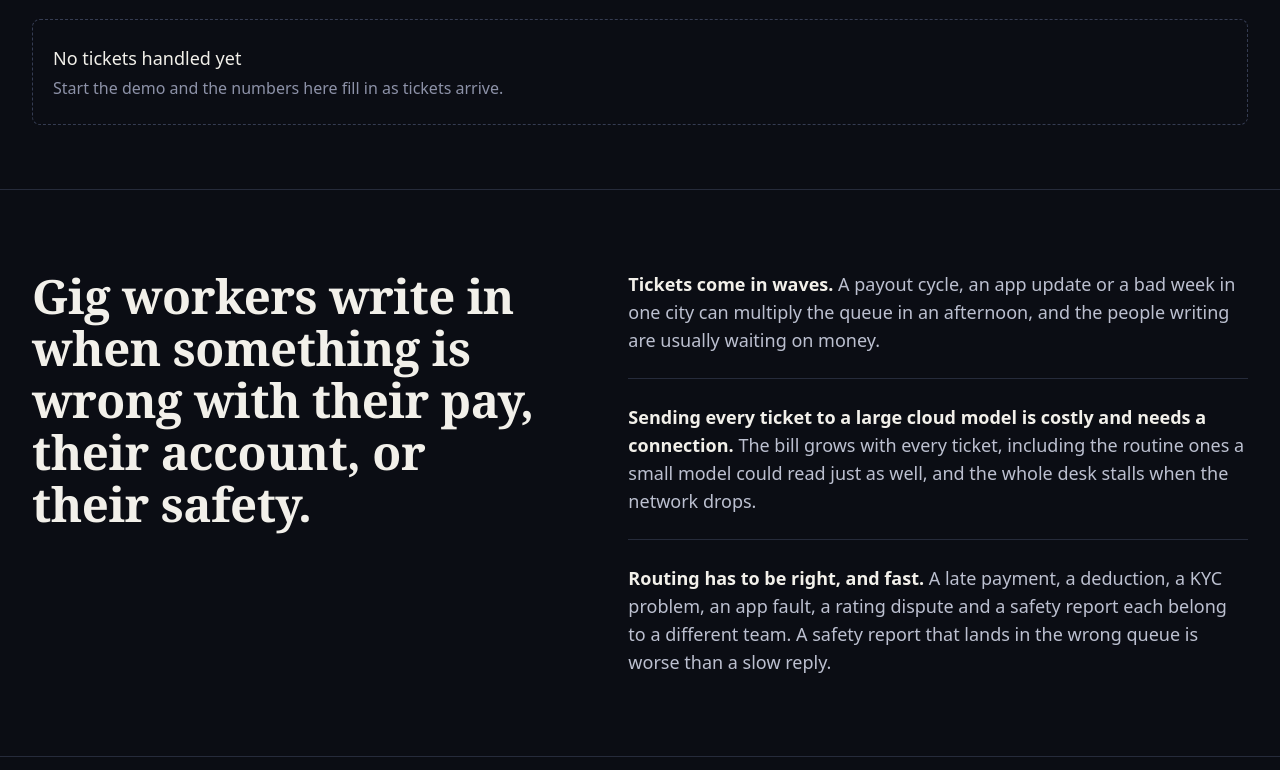
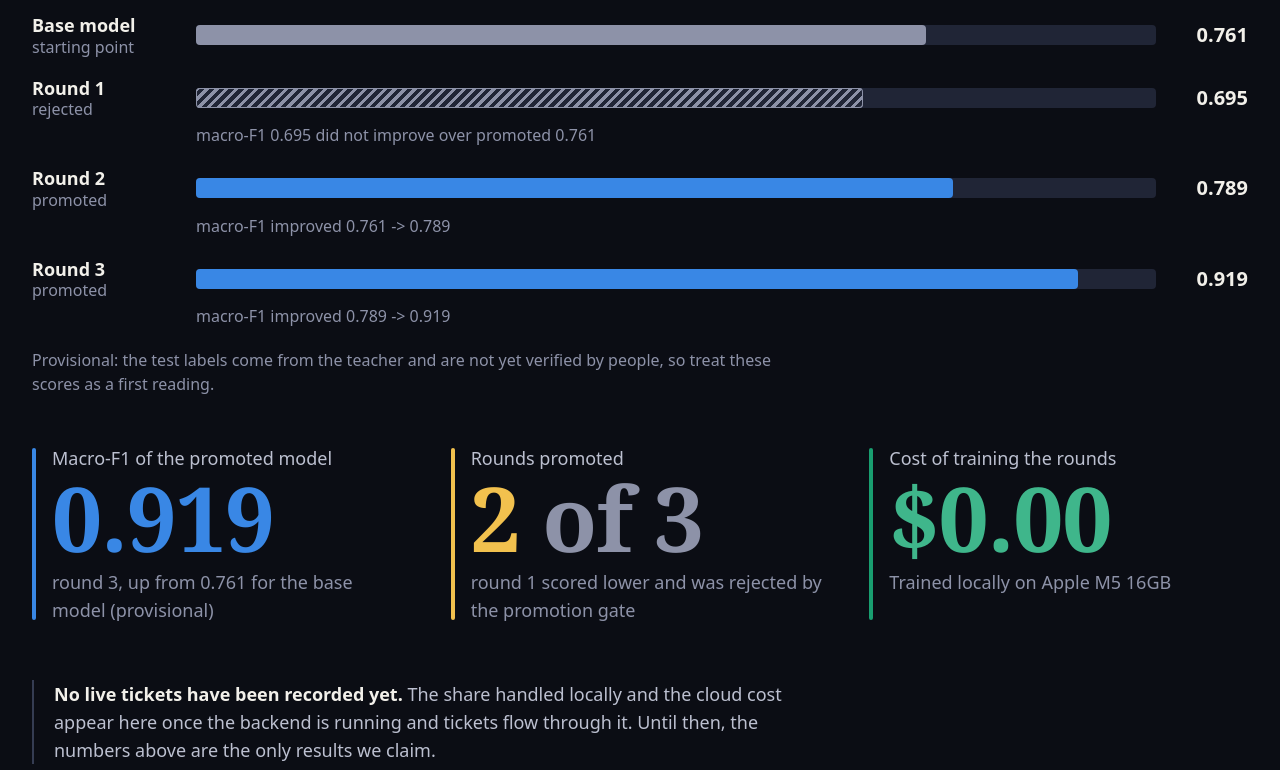
Before and after one commit to Auro-rium/understudy, a Next.js app in the folder frontend/: page / in a window 1280 px wide. Shown: the part 790-1560 px from the top of the page. Built offline with nearby package versions, Linux system fonts and the light colour scheme; no server answers.

Commit message:
Landing: drive hero from real evaluation data (macro-F1 ladder, promoted vs rejected rounds), gate live counters on real traffic
Co-Authored-By: Claude Sonnet 5.5 <noreply@anthropic.com>

```diff
--- a/frontend/src/components/landing/Credit.tsx
+++ b/frontend/src/components/landing/Credit.tsx
@@ -4,7 +4,7 @@ export function Credit() {
       <div className="mx-auto flex max-w-[120rem] flex-wrap items-baseline justify-between gap-x-8 gap-y-2 px-4 py-8 sm:px-8">
         <p className="text-lg text-ink-2">Team e/acc — Awign Hackathon (Open Theme)</p>
         <p className="text-base text-ink-3">
-          Runs entirely on this machine: no external requests, so it keeps working with Wi-Fi off.
+          Served locally, this app makes no external requests, so it keeps working with Wi-Fi off.
         </p>
       </div>
     </footer>
--- a/frontend/src/components/landing/Destinations.tsx
+++ b/frontend/src/components/landing/Destinations.tsx
@@ -4,12 +4,12 @@ const PAGES = [
   {
     href: "/live",
     title: "Live",
-    body: "Start a stream of tickets and watch each one get routed, then turn the network off and work the review queue.",
+    body: "With the backend running, start a stream of tickets and watch each one get routed, then turn the network off and work the review queue.",
   },
   {
     href: "/training",
     title: "Training",
-    body: "Run a training round and follow it from collecting examples to promoting the new model version.",
+    body: "Every training round so far: loss curve, test-set scores, and whether it was promoted or rejected. With the backend running you can start a new one.",
   },
   {
     href: "/results",
--- a/frontend/src/components/landing/Hero.tsx
+++ b/frontend/src/components/landing/Hero.tsx
@@ -1,16 +1,23 @@
 "use client";
 
+import { useMemo } from "react";
 import Link from "next/link";
 import { motion, useReducedMotion } from "motion/react";
 import { useStore } from "@/lib/store";
 import { fmtInt, fmtPct, fmtUsd } from "@/lib/format";
 import { AnimatedNumber, EmptyState, Skeleton, StatTile } from "@/components/ui";
+import { Ladder } from "./Ladder";
 import { Lineup } from "./Lineup";
 
+/** Display-only: drop the OS prefix from the recorded hardware string ("Darwin arm64 Apple M5 16GB"). */
+function hardwareLabel(h: string): string {
+  return h.replace(/^Darwin arm64\s+/, "");
+}
+
 /**
- * The hero is one idea: the page's own headline, a row of "seats" that fill
- * with the most recent real tickets (blue = the understudy handled it), and
- * the three numbers that summarise the whole run. Nothing here is decorative.
+ * The hero is the headline plus the evidence: how the model got better round by round
+ * (macro-F1 on the test set, from the real evaluation), and three numbers computed from
+ * the rounds. Live-traffic numbers only appear once tickets have actually been handled.
  */
 export function Hero() {
   const { state } = useStore();
@@ -26,7 +33,30 @@ export function Hero() {
           transition: { duration: 0.6, delay, ease: [0.16, 1, 0.3, 1] as const },
         };
 
-  const hasData = state.loaded && s !== null && s.total > 0;
+  const facts = useMemo(() => {
+    const ec = state.evalCompare;
+    const rounds = state.rounds;
+    if (!ec || rounds.length === 0) return null;
+    const base = ec.models.find((m) => m.name === "base");
+    const promoted = rounds.filter((r) => r.promoted);
+    const best = promoted.length ? promoted[promoted.length - 1] : null;
+    const rejected = rounds.filter((r) => !r.promoted);
+    const trainCost = rounds.reduce((sum, r) => sum + r.cost_usd, 0);
+    const hardware = new Set(rounds.map((r) => r.hardware).filter(Boolean));
+    return {
+      baseF1: base?.category_macro_f1 ?? null,
+      best,
+      promotedCount: promoted.length,
+      rejected,
+      total: rounds.length,
+      trainCost,
+      hardware: hardware.size === 1 ? hardwareLabel([...hardware][0]) : null,
+      provisional: ec.provisional,
+    };
+  }, [state.evalCompare, state.rounds]);
+
+  const hasLive = state.loaded && s !== null && s.total > 0;
+  const hasTickets = state.tickets.length > 0;
 
   return (
     <section className="stage-glow border-b border-line">
@@ -57,17 +87,79 @@ export function Hero() {
         </motion.div>
 
         <motion.div {...rise(0.24)} className="mt-12">
-          <Lineup />
+          {!state.loaded ? (
+            <Skeleton className="h-56" />
+          ) : facts ? (
+            <>
+              <h2 className="display mb-5 max-w-[34ch] text-[clamp(1.5rem,1.1rem+1.4vw,2.25rem)] font-semibold leading-[1.15] text-ink">
+                What the training rounds have done so far
+              </h2>
+              <Ladder />
+            </>
+          ) : (
+            <EmptyState
+              title="No evaluation results yet"
+              hint="The backend is not reachable and there is no saved snapshot with training rounds."
+            />
+          )}
         </motion.div>
 
-        <motion.div {...rise(0.36)} className="mt-12">
-          {!state.loaded ? (
-            <div className="grid gap-8 sm:grid-cols-3" aria-busy="true">
-              <Skeleton className="h-36" />
-              <Skeleton className="h-36" />
-              <Skeleton className="h-36" />
+        {facts ? (
+          <motion.div {...rise(0.36)} className="mt-12 grid gap-x-10 gap-y-9 sm:grid-cols-3">
+            {facts.best ? (
+              <StatTile
+                label="Macro-F1 of the promoted model"
+                accent="local"
+                value={<AnimatedNumber value={facts.best.eval.category_macro_f1} format={(n) => n.toFixed(3)} />}
+                sub={
+                  facts.baseF1 !== null
+                    ? `${facts.best.model_version.replace("_", " ")}, up from ${facts.baseF1.toFixed(3)} for the base model${facts.provisional ? " (provisional)" : ""}`
+                    : `${facts.best.model_version.replace("_", " ")}${facts.provisional ? " (provisional)" : ""}`
+                }
+              />
+            ) : (
+              <StatTile
+                label="Promoted models"
+                value={<AnimatedNumber value={0} format={fmtInt} />}
+                sub="No round has beaten the base model yet"
+              />
+            )}
+            <StatTile
+              label="Rounds promoted"
+              accent="spot"
+              value={
+                <>
+                  <AnimatedNumber value={facts.promotedCount} format={fmtInt} />
+                  <span className="text-ink-3"> of {fmtInt(facts.total)}</span>
+                </>
+              }
+              sub={
+                facts.rejected.length > 0
+                  ? `${facts.rejected.map((r) => r.model_version.replace("_", " ")).join(", ")} scored lower and was rejected by the promotion gate`
+                  : "Every round beat the model before it"
+              }
+            />
+            <StatTile
+              label="Cost of training the rounds"
+              accent="save"
+              value={<AnimatedNumber value={facts.trainCost} format={fmtUsd} />}
+              sub={facts.hardware ? `Trained locally on ${facts.hardware}` : "Trained locally"}
+            />
+          </motion.div>
+        ) : null}
+
+        {state.loaded ? (
+          <motion.div {...rise(0.48)} className="mt-14">
+            {hasLive && s ? (
+              <>
+                <h2 className="display mb-5 text-[clamp(1.5rem,1.1rem+1.4vw,2.25rem)] font-semibold leading-[1.15] text-ink">
+                  Live traffic
+                </h2>
+                {hasTickets ? (
+                  <div className="mb-10">
+                    <Lineup />
                   </div>
-          ) : hasData && s ? (
+                ) : null}
                 <div className="grid gap-x-10 gap-y-9 sm:grid-cols-3">
                   <StatTile
                     label="Handled on this machine"
@@ -88,17 +180,16 @@ export function Hero() {
                     sub="compared with sending every ticket to the cloud"
                   />
                 </div>
+              </>
             ) : (
-            <EmptyState
-              title="No tickets handled yet"
-              hint={
-                s === null
-                  ? "The backend is not reachable and there is no saved snapshot. Open Live once it is running."
-                  : "Start the demo and the numbers here fill in as tickets arrive."
-              }
-            />
+              <p className="max-w-3xl border-l-2 border-line-strong pl-5 text-lg text-ink-2">
+                <strong className="font-semibold text-ink">No live tickets have been recorded yet.</strong> The share
+                handled locally and the cloud cost appear here once the backend is running and tickets flow through
+                it. Until then, the numbers above are the only results we claim.
+              </p>
             )}
           </motion.div>
+        ) : null}
       </div>
     </section>
   );
--- /dev/null
+++ b/frontend/src/components/landing/Ladder.tsx
@@ -0,0 +1,113 @@
+"use client";
+
+import { useMemo, type CSSProperties } from "react";
+import { useStore } from "@/lib/store";
+import { cx, ProvisionalBadge } from "@/components/ui";
+import type { EvalModel, Round } from "@/lib/types";
+
+type Status = "start" | "promoted" | "rejected" | "other";
+
+interface Row {
+  name: string;
+  label: string;
+  status: Status;
+  f1: number;
+  note: string;
+}
+
+const STATUS_TEXT: Record<Status, string> = {
+  start: "starting point",
+  promoted: "promoted",
+  rejected: "rejected",
+  other: "",
+};
+
+const BAR: Record<Status, string> = {
+  start: "bg-ink-3",
+  promoted: "bg-local",
+  rejected: "",
+  other: "bg-ink-3",
+};
+
+/** Rejected rounds are hatched grey so the status is not carried by colour alone. */
+const HATCH: CSSProperties = {
+  backgroundImage:
+    "repeating-linear-gradient(135deg, var(--text-3) 0 3px, transparent 3px 7px)",
+  boxShadow: "inset 0 0 0 1px var(--text-3)",
+};
+
+function labelFor(name: string): string {
+  if (name === "base") return "Base model";
+  const m = /^round_(\d+)$/.exec(name);
+  if (m) return `Round ${m[1]}`;
+  return name;
+}
+
+function buildRows(models: EvalModel[], rounds: Round[]): Row[] {
+  return models.map((m) => {
+    const round = rounds.find((r) => r.model_version === m.name);
+    const status: Status = m.name === "base" ? "start" : round ? (round.promoted ? "promoted" : "rejected") : "other";
+    return { name: m.name, label: labelFor(m.name), status, f1: m.category_macro_f1, note: round?.reason ?? "" };
+  });
+}
+
+/**
+ * The evaluation as a ladder: one bar per model, from the base model up through each
+ * training round, drawn from 0 to 1 (macro-F1 on the test set). Promoted rounds are
+ * solid blue, a rejected round is hatched grey, and every row says which in words.
+ * Everything comes from state.evalCompare and state.rounds.
+ */
+export function Ladder() {
+  const { state } = useStore();
+  const ec = state.evalCompare;
+  const rows = useMemo(() => (ec ? buildRows(ec.models, state.rounds) : []), [ec, state.rounds]);
+
+  if (!ec || rows.length === 0) return null;
+
+  const summary = rows
+    .map((r) => `${r.label} ${r.f1.toFixed(3)}${STATUS_TEXT[r.status] ? `, ${STATUS_TEXT[r.status]}` : ""}`)
+    .join("; ");
+
+  return (
+    <div>
+      <div className="mb-4 flex flex-wrap items-center gap-x-4 gap-y-2">
+        <p className="text-lg text-ink-2">Macro-F1 on the test set, 0 to 1. Higher is better.</p>
+        {ec.provisional ? <ProvisionalBadge /> : null}
+      </div>
+
+      <ol role="img" aria-label={`Macro-F1 by model: ${summary}`} className="grid gap-y-5">
+        {rows.map((r) => (
+          <li
+            key={r.name}
+            className="grid grid-cols-[minmax(0,6.25rem)_minmax(0,1fr)_3.75rem] items-center gap-x-3 sm:grid-cols-[9rem_minmax(0,1fr)_4.5rem] sm:gap-x-5"
+          >
+            <div>
+              <p className="text-lg font-semibold leading-tight text-ink">{r.label}</p>
+              {STATUS_TEXT[r.status] ? (
+                <p className="text-base leading-tight text-ink-3">{STATUS_TEXT[r.status]}</p>
+              ) : null}
+            </div>
+            <div className="h-4 rounded-[4px] bg-surface-3 sm:h-5" aria-hidden>
+              <div
+                className={cx("h-full rounded-[4px]", BAR[r.status])}
+                style={{
+                  width: `${Math.max(0, Math.min(1, r.f1)) * 100}%`,
+                  ...(r.status === "rejected" ? HATCH : null),
+                }}
+              />
+            </div>
+            <p className="num text-right text-xl font-semibold text-ink">{r.f1.toFixed(3)}</p>
+            {r.note ? <p className="col-start-2 col-end-4 mt-1 text-base text-ink-3">{r.note}</p> : null}
+          </li>
+        ))}
+      </ol>
+
+      {ec.provisional ? (
+        <p className="mt-5 max-w-3xl text-base text-ink-3">
+          Provisional: the test labels come from the teacher and are not yet verified by people, so treat these
+          scores as a first reading.
+        </p>
+      ) : null}
+    </div>
+  );
+}
```
Also changed, not shown: frontend/src/components/landing/Loop.tsx (+4 -3 lines). Lines whose indentation alone changed are shown as unchanged.
